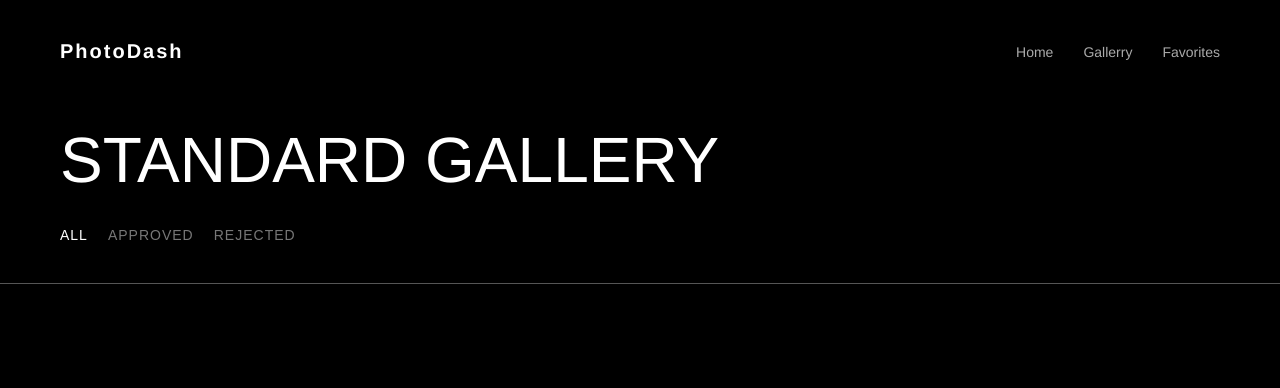
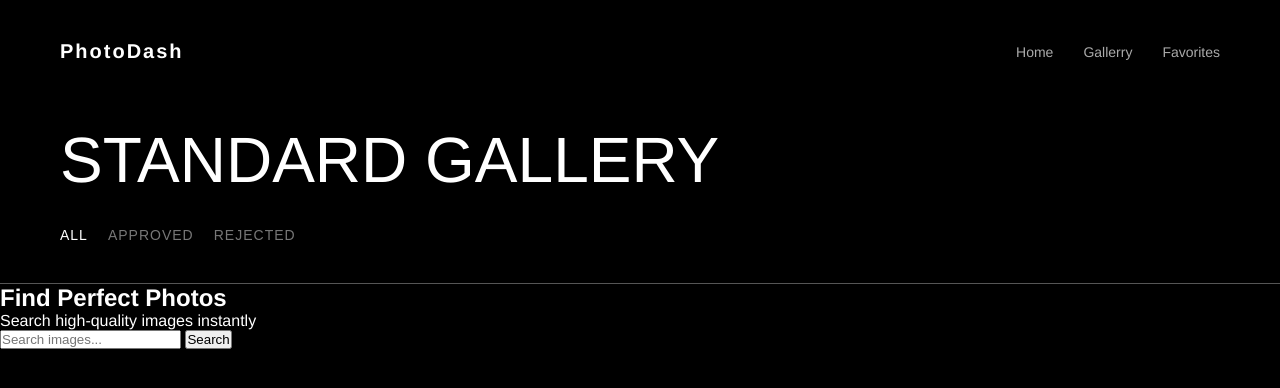
Before and after one commit to bohinich/Photo-Dashboard, a plain HTML site: page index.html in a window 1280 px wide. Drawn offline with Linux system fonts and the light colour scheme; files that its build step writes are made by us from their sources; files whose address does not match are found by name.

Commit message:
Deploying to gh-pages from @ bohinich/Photo-Dashboard@2eb7aaf16db8a2cc9a41cd1da1f1b5a5f35fd35d 🚀

```diff
--- a/index.html
+++ b/index.html
@@ -33,6 +33,18 @@
   </header>
 
   <main>
+    <section class="hero">
+      <div class="container">
+        <h1 class="hero-title">Find Perfect Photos</h1>
+        <p class="hero-subtitle">Search high-quality images instantly</p>
+
+        <form class="search-form">
+          <input type="text" placeholder="Search images..."/>
+          <button type="submit">Search</button>
+        </form>
+      </div>
+    </section>
+
     <section class="gallery" id="gallery"></section>
   </main>
 
```
